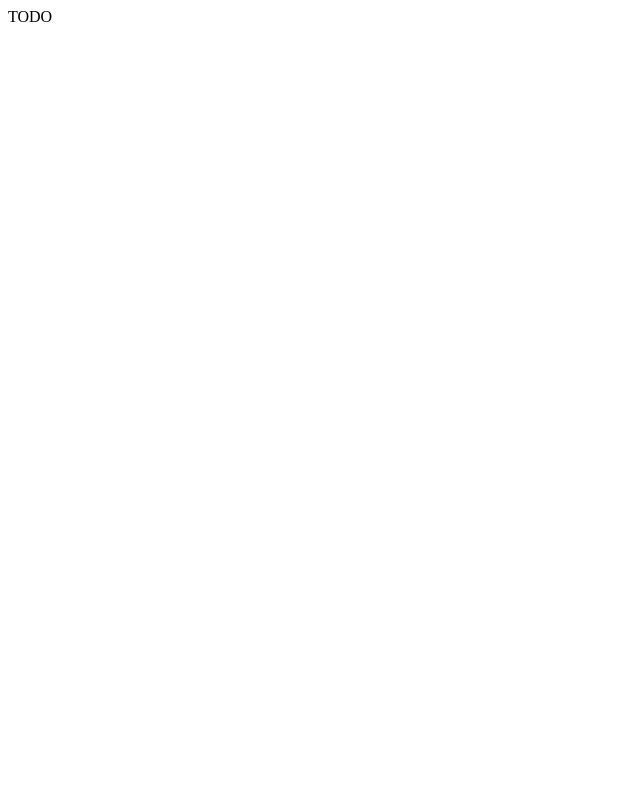
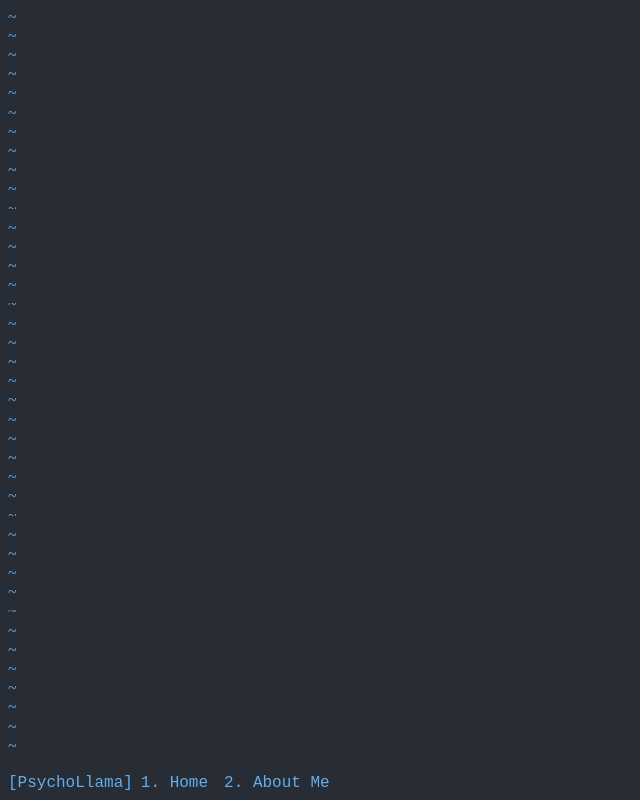
Before and after one commit to PsychoLlama/website, a Gatsby site: page / in a window 1280 px wide. Shown: the whole page, without its empty margins (0-640 px from the left). Built offline with nearby package versions, Linux system fonts and the light colour scheme; Gatsby itself is replaced by a stand-in of ours.

Commit message:
Implement basic vim+tmux UI
The plan is to make the website look as though you're using vim and
tmux. The main content will appear to be the vim startup message.
Navigation will be handled through the tmux panel. All informational
pages will look like man pages.

It's gonna be great.

```diff
--- a/src/pages/index.js
+++ b/src/pages/index.js
@@ -1 +1,116 @@
-export default () => 'TODO';
+import styled, { createGlobalStyle, ThemeProvider } from 'styled-components';
+import React from 'react';
+import sidebarTilde from './vim-sidebar-tilde.svg';
+
+const GlobalStyle = createGlobalStyle`
+  html {
+    background-color: ${props => props.theme.colors.background};
+  }
+
+  body {
+    margin: 0;
+  }
+`;
+
+const Container = styled.section`
+  min-height: 100vh;
+  display: flex;
+  flex-direction: column;
+  justify-content: space-between;
+  color: ${props => props.theme.colors.text};
+  font-family: Hack, monospace;
+  font-size: 16px;
+`;
+
+const Content = styled.main`
+  padding: 0.5rem;
+  display: flex;
+  flex-grow: 1;
+`;
+
+const VimSidebar = styled.div.attrs({
+  role: 'presentation',
+  'aria-hidden': true,
+})`
+  display: flex;
+  color: ${props => props.theme.colors.blue};
+  margin-right: 1rem;
+  background-image: url("${sidebarTilde}");
+  background-repeat: repeat-y;
+  width: 1rem;
+`;
+
+const Navigation = styled.nav`
+  padding: 0.5rem;
+  color: ${props => props.theme.colors.blue};
+  display: flex;
+`;
+
+const Links = styled.ul`
+  padding: 0;
+  margin: 0;
+  list-style: number inside;
+  display: flex;
+`;
+
+const NavItem = styled.li`
+  margin: 0 0.5rem;
+
+  ::first-child {
+    margin-left: 0;
+  }
+`;
+
+const Link = styled(NavItem)`
+  cursor: pointer;
+
+  :hover {
+    color: ${props => props.theme.colors.activeBlue};
+  }
+`;
+
+const SiteName = styled(Link).attrs({ as: 'p' })`
+  margin: 0;
+
+  ::before {
+    content: '[';
+  }
+
+  ::after {
+    content: ']';
+  }
+`;
+
+const oneDark = {
+  colors: {
+    background: '#282c34',
+    text: '#abb2bf',
+    blue: '#61afef',
+    activeBlue: '#abb2bf',
+    red: '#e06c75',
+  },
+};
+
+const Site = () => (
+  <>
+    <ThemeProvider theme={oneDark}>
+      <GlobalStyle />
+      <Container>
+        <Content>
+          <VimSidebar />
+        </Content>
+
+        <Navigation>
+          <SiteName>PsychoLlama</SiteName>
+
+          <Links>
+            <Link>Home</Link>
+            <Link>About Me</Link>
+          </Links>
+        </Navigation>
+      </Container>
+    </ThemeProvider>
+  </>
+);
+
+export default Site;
```
Also changed, not shown: src/pages/vim-sidebar-tilde.svg (added).
